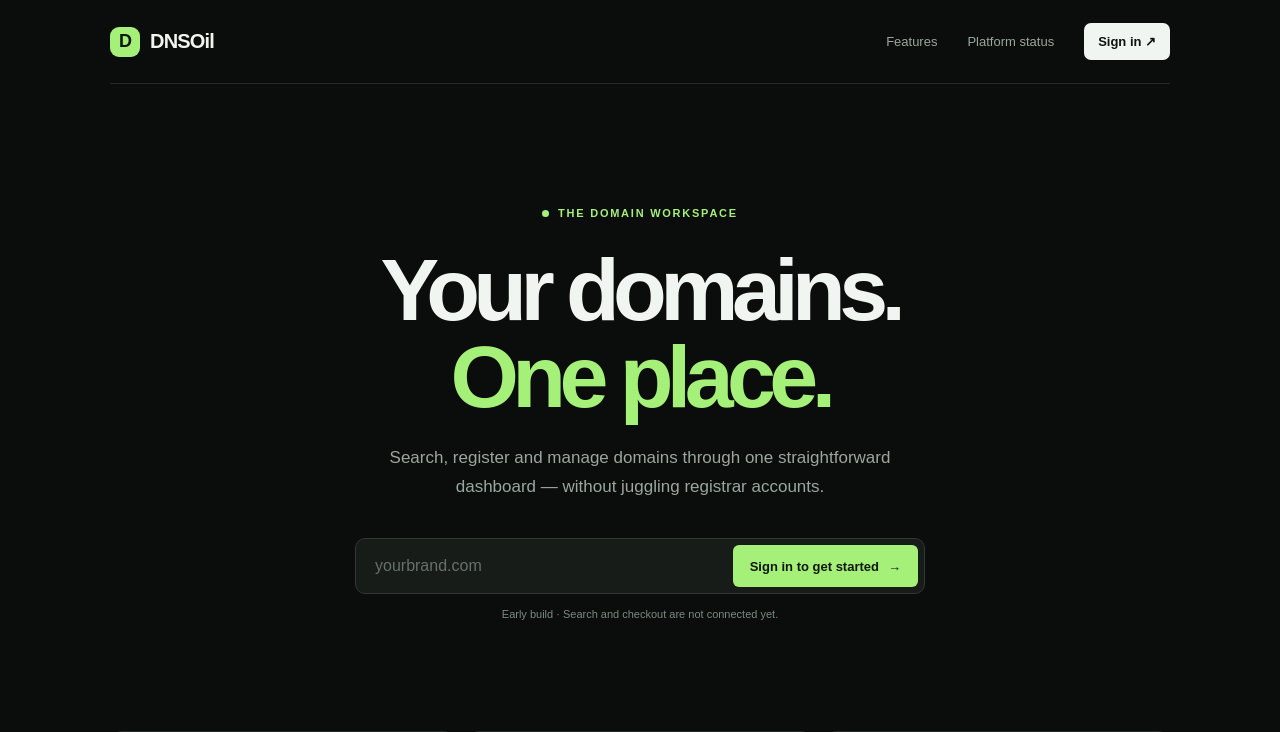
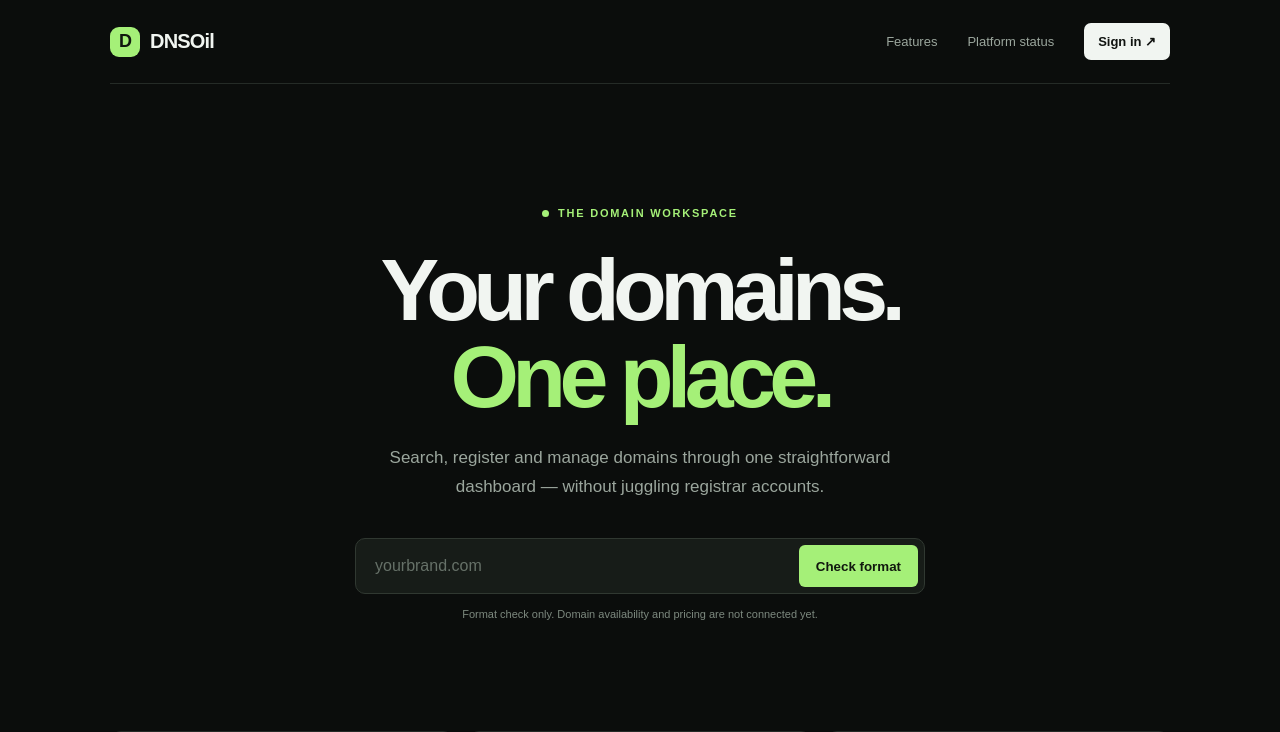
Before and after one commit to mystrdan/DNSOil, a Next.js app in the folder apps/web/: page / in a window 1280 px wide. Shown: the top 732 px of the page. Built offline with nearby package versions, Linux system fonts and the light colour scheme.

Commit message:
feat(web): connect homepage domain format checker

```diff
--- a/apps/web/src/app/page.tsx
+++ b/apps/web/src/app/page.tsx
@@ -1,3 +1,5 @@
+import DomainCheckForm from "./domain-check-form";
+
 const features = [
   { number: "01", title: "Search domains", copy: "Check availability across connected registrars from one place." },
   { number: "02", title: "Manage in one place", copy: "Keep registrations, renewals and DNS controls together." },
@@ -16,12 +18,7 @@ export default function HomePage() {
         <p className="eyebrow"><span className="pulse" /> THE DOMAIN WORKSPACE</p>
         <h1>Your domains.<br /><span>One place.</span></h1>
         <p className="intro">Search, register and manage domains through one straightforward dashboard — without juggling registrar accounts.</p>
-        <div className="search" id="domain-search">
-          <label className="srOnly" htmlFor="domain">Search for a domain</label>
-          <input id="domain" name="domain" placeholder="yourbrand.com" autoComplete="off" />
-          <a className="searchAction" href="/auth/signin">Sign in to get started <span aria-hidden="true">→</span></a>
-        </div>
-        <p className="note">Early build · Search and checkout are not connected yet.</p>
+        <DomainCheckForm />
       </section>
 
       <section className="featureGrid" id="features" aria-label="Platform features">
```
